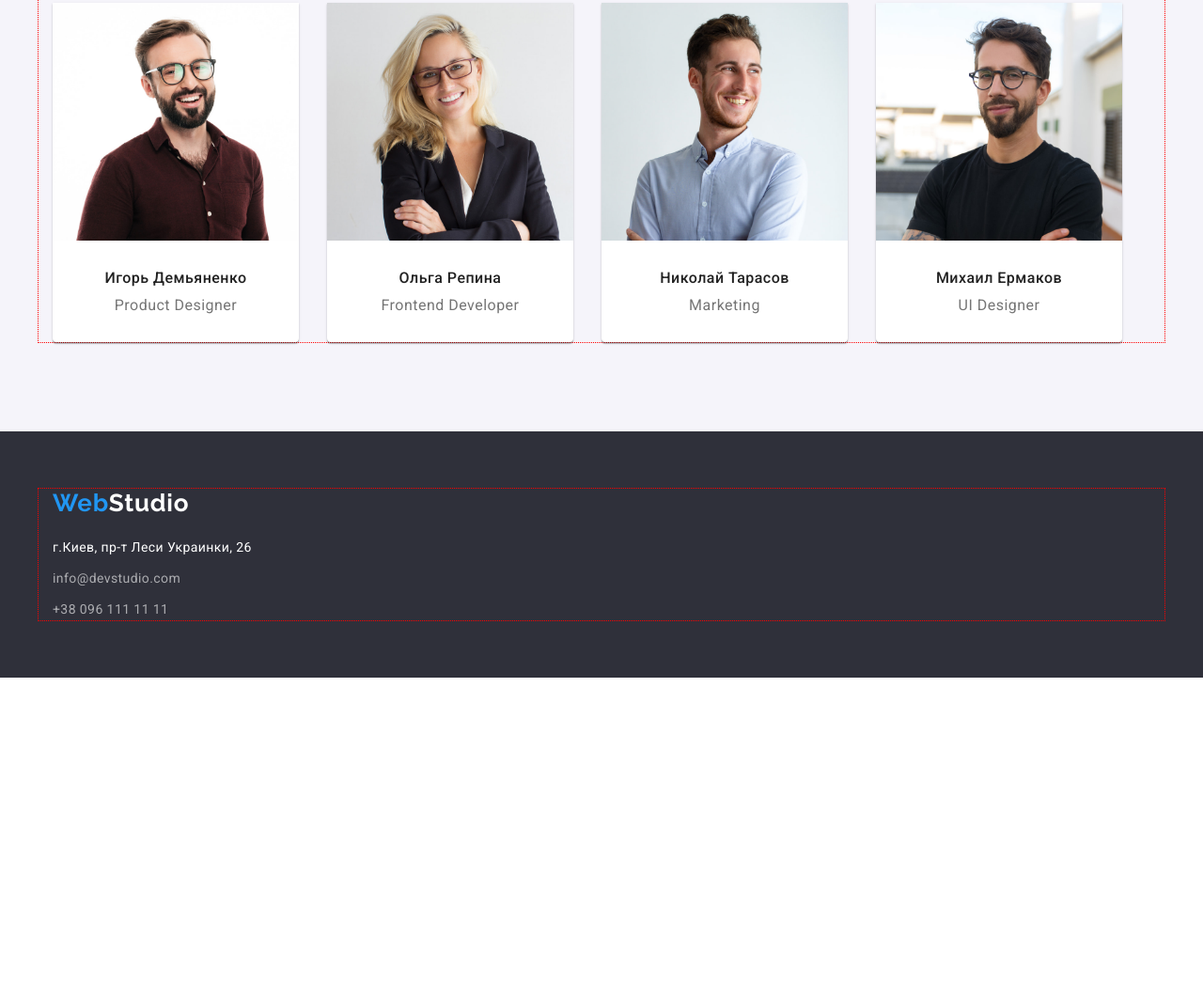
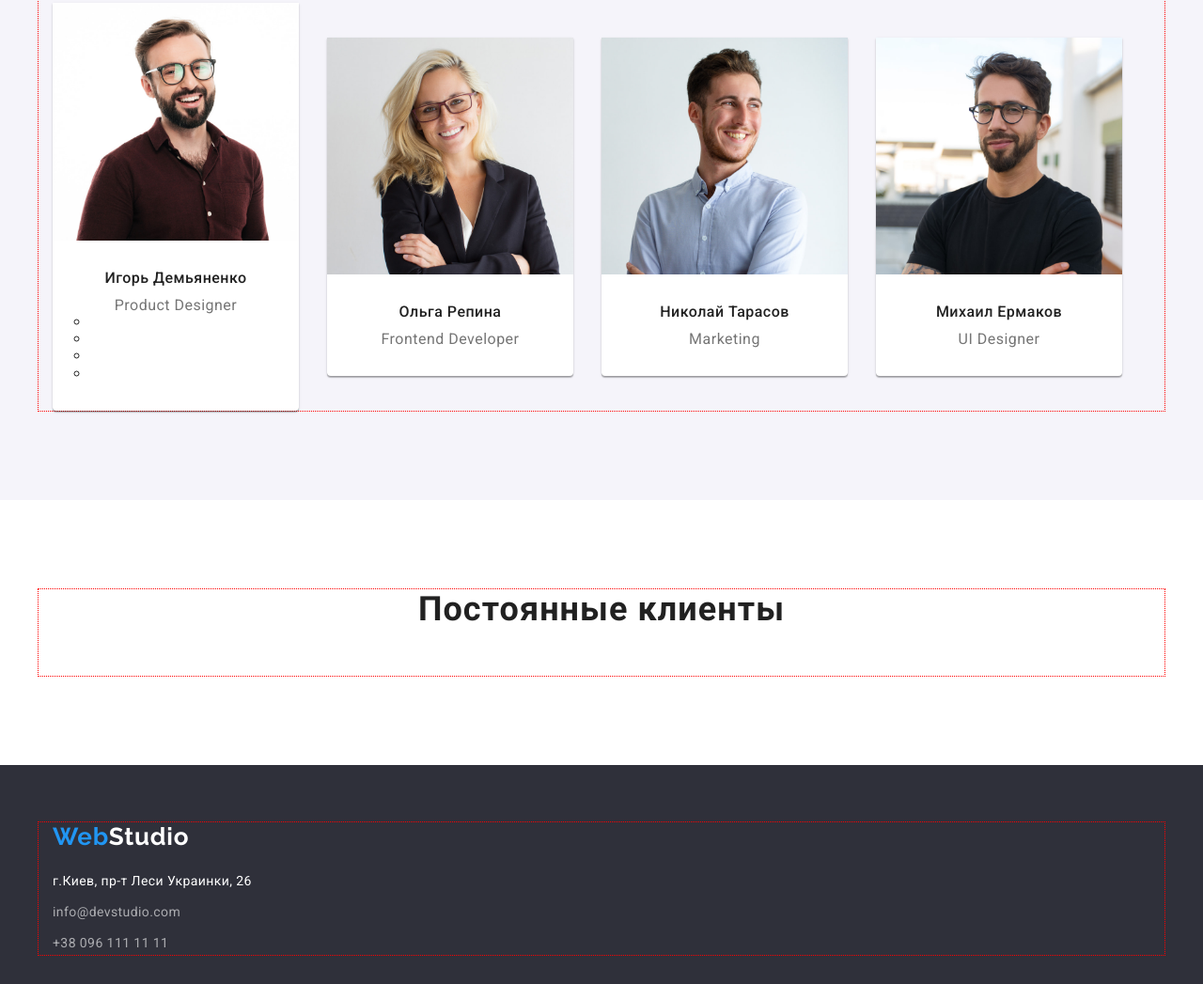
Before and after one commit to VitaliiPoliatykin/goit-markup-hw-04, a plain HTML site: page index.html in a window 1280 px wide. Shown: the part 1636-2683 px from the top of the page at 94% size. Before the commit the page ends 2357 px from the top, so only its background shows below. Drawn offline with nearby package versions, Linux system fonts and the light colour scheme.

Commit message:
добавлен новый контент

```diff
--- a/CSS/styles.css
+++ b/CSS/styles.css
@@ -228,7 +228,8 @@ img {
   max-height: 75px;
 }
 .direction-title,
-.team-title {
+.team-title,
+.clients-title {
   font-weight: 700;
   font-size: 36px;
   line-height: 1.17;
--- a/index.html
+++ b/index.html
@@ -146,6 +146,12 @@
               <div class="photo-description">
                 <h3 class="photo-title">Игорь Демьяненко</h3>
                 <p class="position">Product Designer</p>
+                <ul class="social-list">
+                  <li class="social-items"></li>
+                  <li class="social-items"></li>
+                  <li class="social-items"></li>
+                  <li class="social-items"></li>
+                </ul>
               </div>
             </li>
             <li class="team-item">
@@ -190,6 +196,20 @@
           </ul>
         </div>
       </section>
+      <!-- Постоянные клиенты -->
+      <section class="section clients">
+        <div class="container">
+          <h2 class="clients-title">Постоянные клиенты</h2>
+          <ul class="clients-list list">
+            <li class="clients-item"></li>
+            <li class="clients-item"></li>
+            <li class="clients-item"></li>
+            <li class="clients-item"></li>
+            <li class="clients-item"></li>
+            <li class="clients-item"></li>
+          </ul>
+        </div>
+      </section>
     </main>
     <!--Подвал сайта-->
     <footer class="footer">
```
Also changed, not shown: images/sprite.svg.
